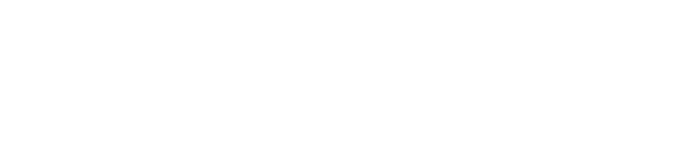
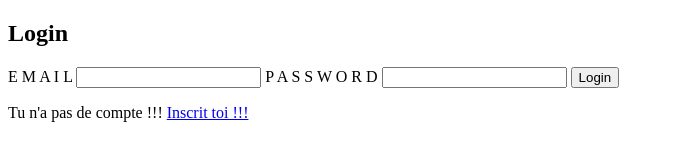
Before and after one commit to pharouqy/Form-input-wave, a plain HTML site: page index.html in a window 1280 px wide. Shown: the whole page, without its empty margins (0-674 px from the left). Drawn offline with Linux system fonts and the light colour scheme.

Commit message:
HTML done !!!

```diff
--- a/index.html
+++ b/index.html
@@ -8,6 +8,39 @@
     <title>Form Wave</title>
   </head>
   <body>
+    <main>
+      <section>
+        <h1>Login</h1>
+        <label for="email">
+          <span>E</span>
+          <span>M</span>
+          <span>A</span>
+          <span>I</span>
+          <span>L</span>
+        </label>
+        <input type="email" name="email" id="email" />
+        <label for="password">
+          <span>P</span>
+          <span>A</span>
+          <span>S</span>
+          <span>S</span>
+          <span>W</span>
+          <span>O</span>
+          <span>R</span>
+          <span>D</span>
+        </label>
+        <input type="password" name="password" id="password" />
+        <button type="submit" name="submit" id="submit">Login</button>
+        <div>
+          <p>
+            Tu n'a pas de compte !!!
+            <a href="#" target="_blank" rel="noopener noreferrer"
+              >Inscrit toi !!!</a
+            >
+          </p>
+        </div>
+      </section>
+    </main>
     <script src="script.js"></script>
   </body>
 </html>
```
